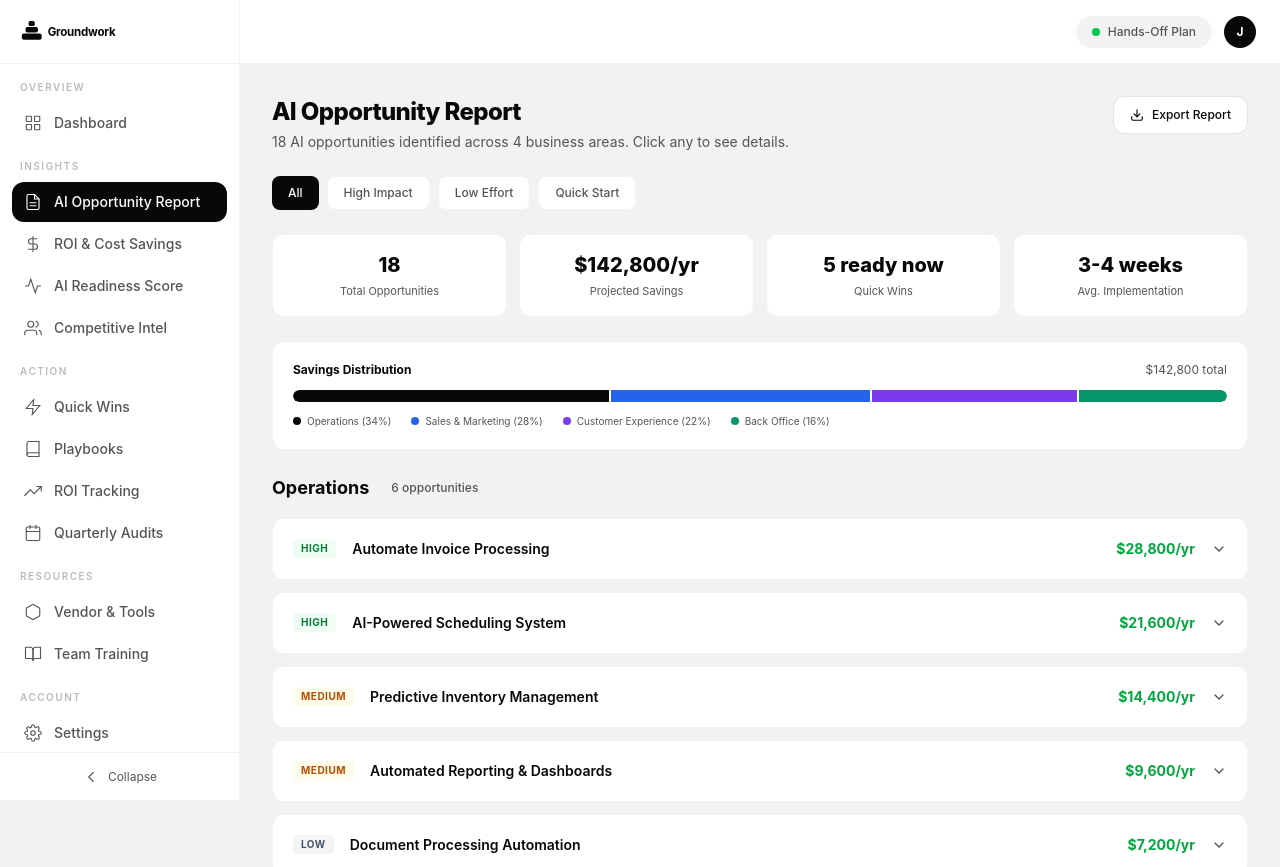
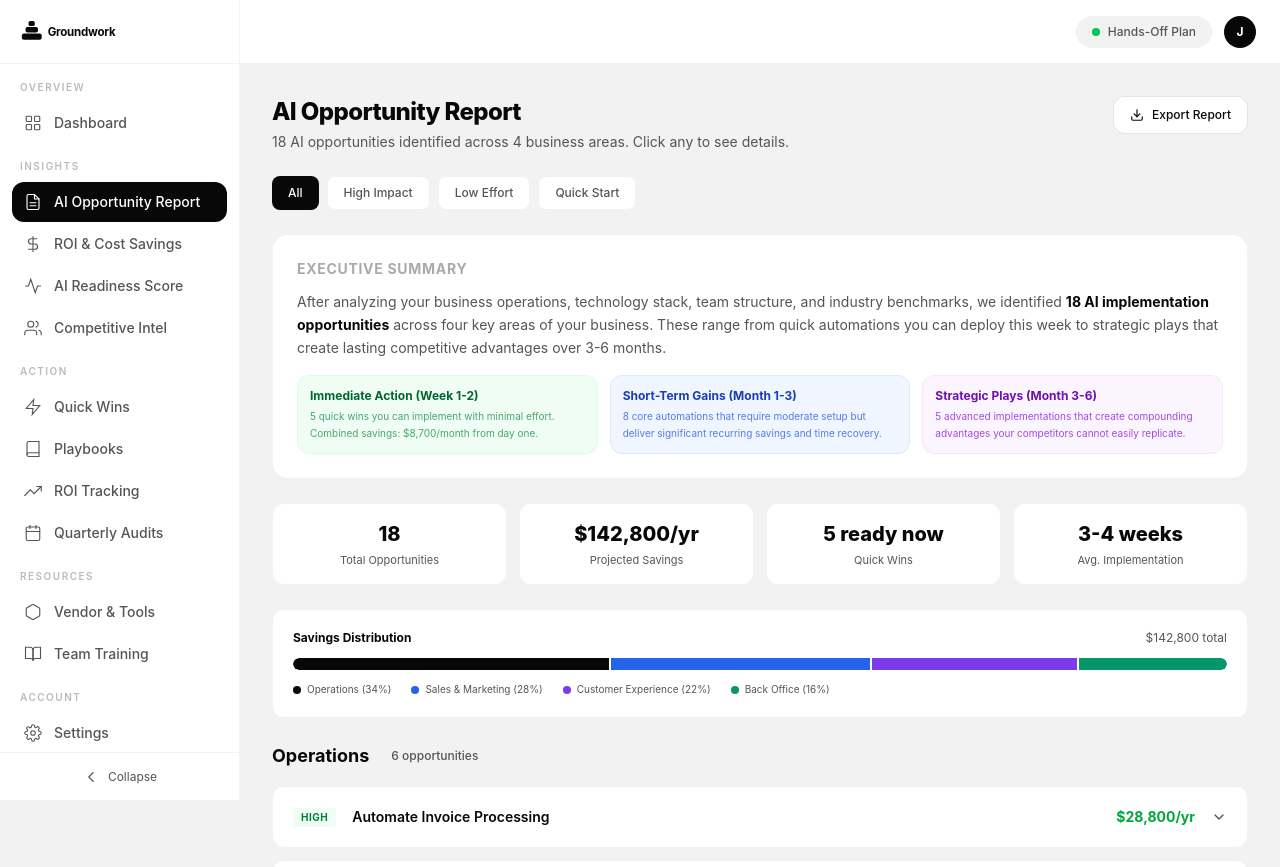
Before and after one commit to masonkane/groundwork, a Next.js app: page /dashboard/report in a window 1280 px wide. Shown: the top 867 px of the page. Built offline with nearby package versions, Linux system fonts and the light colour scheme.

Commit message:
Dashboard: add executive summary to AI Opportunity Report with phased action breakdown

```diff
--- a/src/app/dashboard/report/page.tsx
+++ b/src/app/dashboard/report/page.tsx
@@ -79,6 +79,26 @@ export default function ReportPage() {
             {f}{filter === f && f !== "All" ? ` (${filteredCount})` : ""}
           </button>
         ))}
+      </div>
+
+      {/* Executive Summary */}
+      <div className="bg-white border border-black/5 rounded-2xl p-5 sm:p-6">
+        <h2 className="text-sm font-bold uppercase tracking-wider text-[var(--mid-gray)]/50 mb-3">Executive Summary</h2>
+        <p className="text-sm leading-relaxed text-[var(--mid-gray)] mb-4">After analyzing your business operations, technology stack, team structure, and industry benchmarks, we identified <span className="font-bold text-[var(--black)]">18 AI implementation opportunities</span> across four key areas of your business. These range from quick automations you can deploy this week to strategic plays that create lasting competitive advantages over 3-6 months.</p>
+        <div className="grid sm:grid-cols-3 gap-3">
+          <div className="p-3 bg-green-50 rounded-xl border border-green-100">
+            <div className="text-xs font-bold text-green-800 mb-1">Immediate Action (Week 1-2)</div>
+            <p className="text-[10px] text-green-700/70 leading-relaxed">5 quick wins you can implement with minimal effort. Combined savings: $8,700/month from day one.</p>
+          </div>
+          <div className="p-3 bg-blue-50 rounded-xl border border-blue-100">
+            <div className="text-xs font-bold text-blue-800 mb-1">Short-Term Gains (Month 1-3)</div>
+            <p className="text-[10px] text-blue-700/70 leading-relaxed">8 core automations that require moderate setup but deliver significant recurring savings and time recovery.</p>
+          </div>
+          <div className="p-3 bg-purple-50 rounded-xl border border-purple-100">
+            <div className="text-xs font-bold text-purple-800 mb-1">Strategic Plays (Month 3-6)</div>
+            <p className="text-[10px] text-purple-700/70 leading-relaxed">5 advanced implementations that create compounding advantages your competitors cannot easily replicate.</p>
+          </div>
+        </div>
       </div>
 
       {/* Summary bar */}
```
